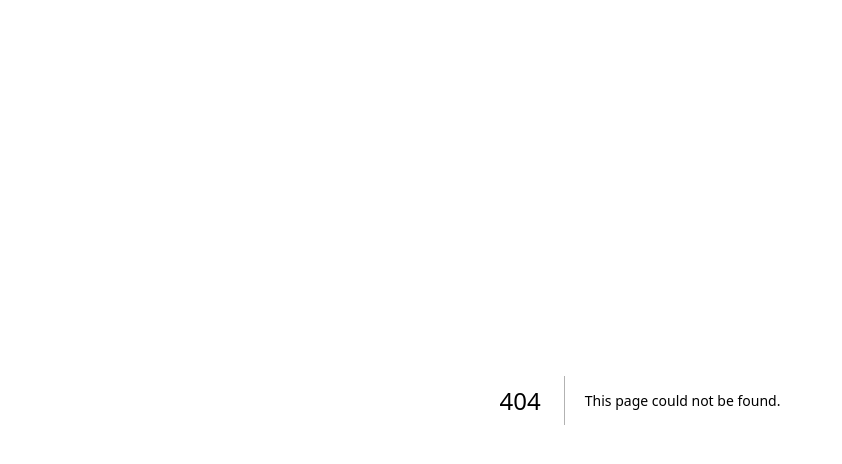
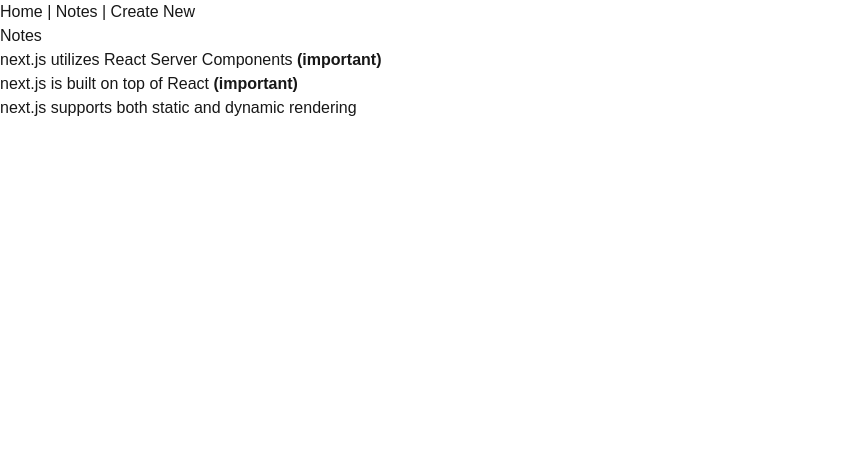
Before and after one commit to moysush/next-notesapp, a Next.js app: page /notes in a window 1280 px wide. Before the commit this address had no page. Shown: the top 464 px of the page, without its empty margins (0-842 px from the left). Built offline with nearby package versions, Linux system fonts and the light colour scheme.

Commit message:
user server

```diff
--- /dev/null
+++ b/app/actions/notes.ts
@@ -0,0 +1,14 @@
+"use server";
+
+import { redirect } from "next/navigation";
+import { addNote } from "../services/notes";
+import { revalidatePath } from "next/cache";
+
+export const createNote = async (formData: FormData) => {
+  const content = formData.get("content") as string;
+  const important = formData.get("important") === "on";
+  addNote(content, important);
+
+  revalidatePath("/notes");
+  redirect("/notes");
+};
--- a/app/layout.tsx
+++ b/app/layout.tsx
@@ -1,16 +1,7 @@
 import type { Metadata } from "next";
-import { Geist, Geist_Mono } from "next/font/google";
+// import { Geist, Geist_Mono } from "next/font/google";
 import "./globals.css";
-
-const geistSans = Geist({
-  variable: "--font-geist-sans",
-  subsets: ["latin"],
-});
-
-const geistMono = Geist_Mono({
-  variable: "--font-geist-mono",
-  subsets: ["latin"],
-});
+import Link from "next/link";
 
 export const metadata: Metadata = {
   title: "Create Next App",
@@ -23,11 +14,17 @@
   children: React.ReactNode;
 }>) {
   return (
-    <html
-      lang="en"
-      className={`${geistSans.variable} ${geistMono.variable} h-full antialiased`}
-    >
-      <body className="min-h-full flex flex-col">{children}</body>
+    <html lang="en" suppressHydrationWarning>
+      <body>
+        <nav>
+          <Link href="/">Home</Link>
+          {" | "}
+          <Link href="/notes">Notes</Link>
+          {" | "}
+          <Link href="/notes/new">Create New</Link>
+        </nav>
+        {children}
+      </body>
     </html>
   );
 }
--- /dev/null
+++ b/app/notes/new/page.tsx
@@ -0,0 +1,26 @@
+import { createNote } from "@/app/actions/notes";
+
+const NewNote = () => {
+  return (
+    <div>
+      <h2>Create a new note</h2>
+      <form action={createNote}>
+        <div>
+          <label>
+            Content
+            <input type="text" name="content" required />
+          </label>
+        </div>
+        <div>
+          <label>
+            <input type="checkbox" name="important" />
+            important
+          </label>
+        </div>
+        <button type="submit">Create</button>
+      </form>
+    </div>
+  );
+};
+
+export default NewNote;
--- /dev/null
+++ b/app/notes/page.tsx
@@ -0,0 +1,19 @@
+import { getNotes } from "../services/notes";
+
+const Notes = () => {
+  const notes = getNotes();
+  return (
+    <div>
+      <h2>Notes</h2>
+      <ul>
+        {notes.map((note) => (
+          <li key={note.id}>
+            {note.content} {note.important && <strong>(important)</strong>}
+          </li>
+        ))}
+      </ul>
+    </div>
+  );
+};
+
+export default Notes;
--- a/app/page.tsx
+++ b/app/page.tsx
@@ -1,65 +1,26 @@
-import Image from "next/image";
+import { log } from "console";
 
-export default function Home() {
+const Home = () => {
+  log("hello next.js")
   return (
-    <div className="flex flex-col flex-1 items-center justify-center bg-zinc-50 font-sans dark:bg-black">
-      <main className="flex flex-1 w-full max-w-3xl flex-col items-center justify-between py-32 px-16 bg-white dark:bg-black sm:items-start">
-        <Image
-          className="dark:invert"
-          src="/next.svg"
-          alt="Next.js logo"
-          width={100}
-          height={20}
-          priority
-        />
-        <div className="flex flex-col items-center gap-6 text-center sm:items-start sm:text-left">
-          <h1 className="max-w-xs text-3xl font-semibold leading-10 tracking-tight text-black dark:text-zinc-50">
-            To get started, edit the page.tsx file.
-          </h1>
-          <p className="max-w-md text-lg leading-8 text-zinc-600 dark:text-zinc-400">
-            Looking for a starting point or more instructions? Head over to{" "}
-            <a
-              href="https://vercel.com/templates?framework=next.js&utm_source=create-next-app&utm_medium=appdir-template-tw&utm_campaign=create-next-app"
-              className="font-medium text-zinc-950 dark:text-zinc-50"
-            >
-              Templates
-            </a>{" "}
-            or the{" "}
-            <a
-              href="https://nextjs.org/learn?utm_source=create-next-app&utm_medium=appdir-template-tw&utm_campaign=create-next-app"
-              className="font-medium text-zinc-950 dark:text-zinc-50"
-            >
-              Learning
-            </a>{" "}
-            center.
-          </p>
-        </div>
-        <div className="flex flex-col gap-4 text-base font-medium sm:flex-row">
-          <a
-            className="flex h-12 w-full items-center justify-center gap-2 rounded-full bg-foreground px-5 text-background transition-colors hover:bg-[#383838] dark:hover:bg-[#ccc] md:w-[158px]"
-            href="https://vercel.com/new?utm_source=create-next-app&utm_medium=appdir-template-tw&utm_campaign=create-next-app"
-            target="_blank"
-            rel="noopener noreferrer"
-          >
-            <Image
-              className="dark:invert"
-              src="/vercel.svg"
-              alt="Vercel logomark"
-              width={16}
-              height={16}
-            />
-            Deploy Now
-          </a>
-          <a
-            className="flex h-12 w-full items-center justify-center rounded-full border border-solid border-black/[.08] px-5 transition-colors hover:border-transparent hover:bg-black/[.04] dark:border-white/[.145] dark:hover:bg-[#1a1a1a] md:w-[158px]"
-            href="https://nextjs.org/docs?utm_source=create-next-app&utm_medium=appdir-template-tw&utm_campaign=create-next-app"
-            target="_blank"
-            rel="noopener noreferrer"
-          >
-            Documentation
-          </a>
-        </div>
-      </main>
+    <div>
+      <div>
+        <h2>notes app</h2>
+        An example app for{" "}
+        <a href="https://courses.mooc.fi/org/uh-cs/courses/full-stack-open-nextjs">
+          Full Stack Open Next.js
+        </a>
+      </div>
+      <div>
+        See{" "}
+        <a href="https://github.com/fullstack-hy2020/nextjs-notes">
+          https://github.com/fullstack-hy2020/nextjs-notes
+        </a>{" "}
+        for the source code
+      </div>
+      Hello, Next.js!
     </div>
   );
-}
+};
+
+export default Home;
--- /dev/null
+++ b/app/services/notes.ts
@@ -0,0 +1,23 @@
+const notes = [
+  {
+    id: 1,
+    content: "next.js utilizes React Server Components",
+    important: true,
+  },
+  { id: 2, content: "next.js is built on top of React", important: true },
+  {
+    id: 3,
+    content: "next.js supports both static and dynamic rendering",
+    important: false,
+  },
+];
+
+let nextId = 4;
+
+export const getNotes = () => {
+  return notes;
+};
+
+export const addNote = (content: string, important: boolean) => {
+  notes.push({ id: nextId++, content, important });
+};
```
